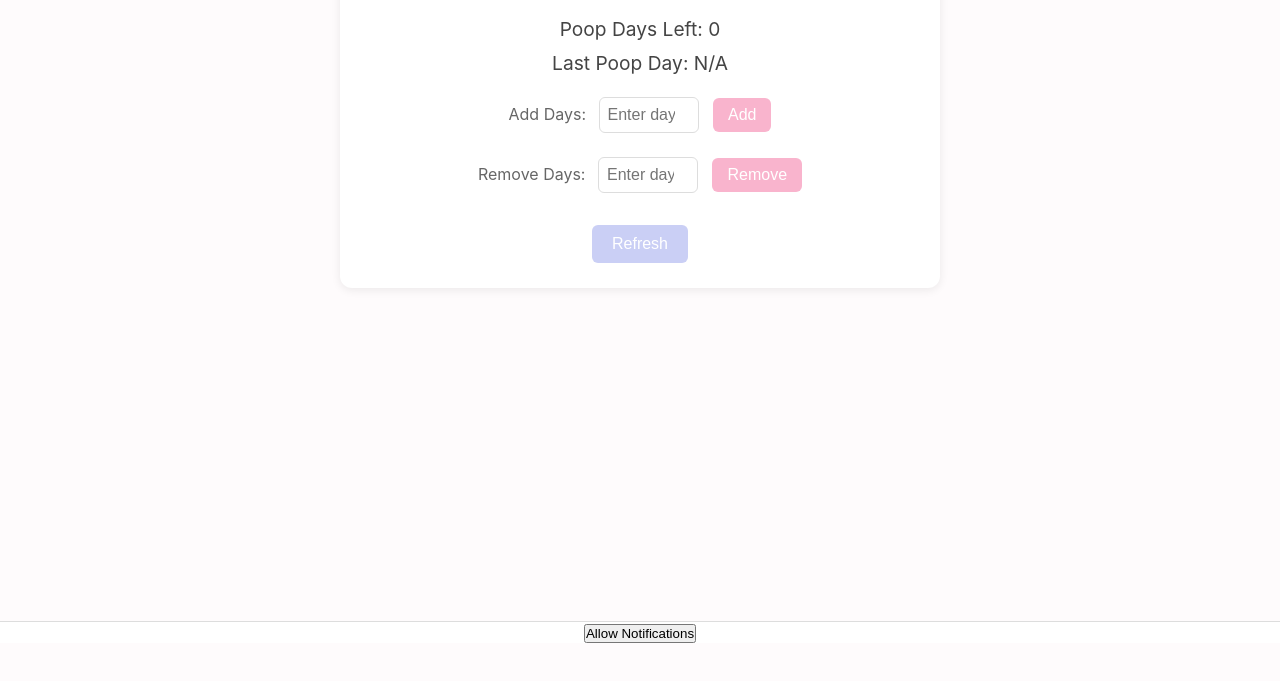
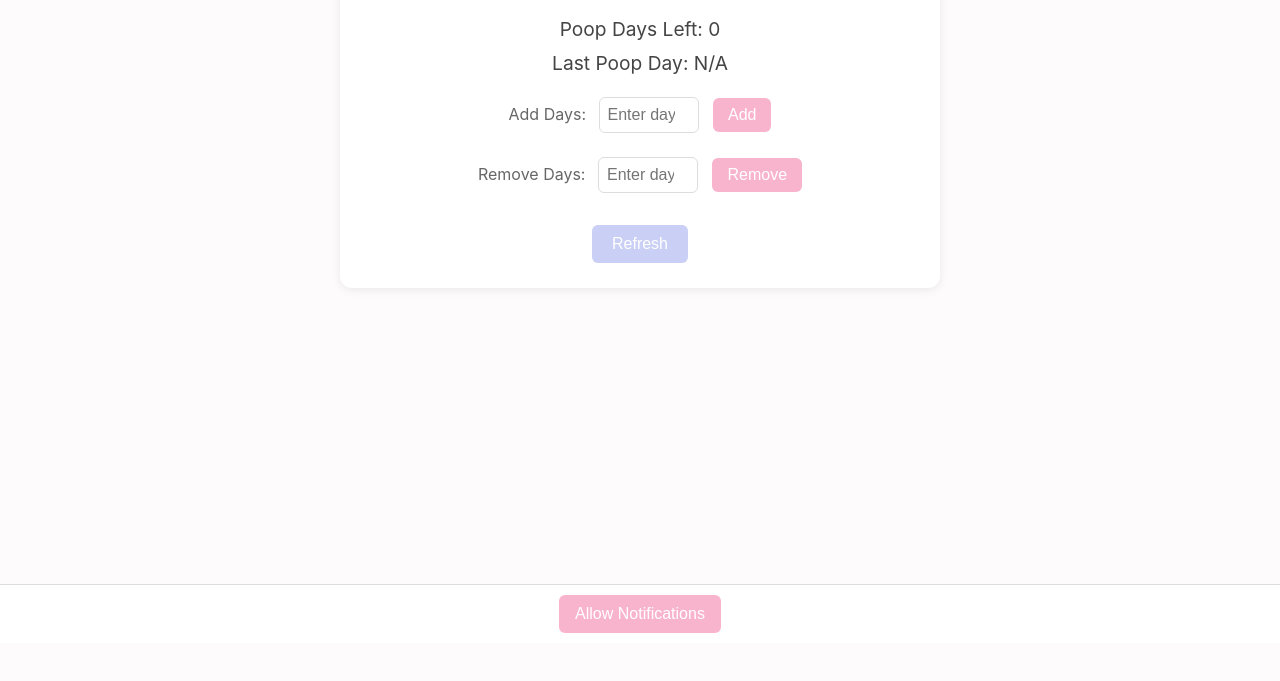
Before and after one commit to Doodles-Out/poopDaysTracker, a plain HTML site: page index.html in a window 1280 px wide. Shown: the part 157-838 px from the top of the page. Drawn offline with Linux system fonts and the light colour scheme; no server answers.

Commit message:
Update styles.css

```diff
--- a/styles.css
+++ b/styles.css
@@ -107,4 +107,22 @@ h1 {
   width: 100%;
   background-color: #ffffff;
   border-top: 1px solid #ddd;
-  padding
+  padding: 10px;
+  text-align: center;
+  z-index: 999; /* keep it above other elements */
+}
+
+.allow-btn-container button {
+  background-color: #f9b4cd; /* same pastel pink as your other buttons */
+  color: #fff;
+  font-size: 1em;
+  border: none;
+  border-radius: 6px;
+  padding: 10px 16px;
+  cursor: pointer;
+  transition: background-color 0.3s;
+}
+
+.allow-btn-container button:hover {
+  background-color: #e799b7; /* same hover color as your other buttons */
+}
```
